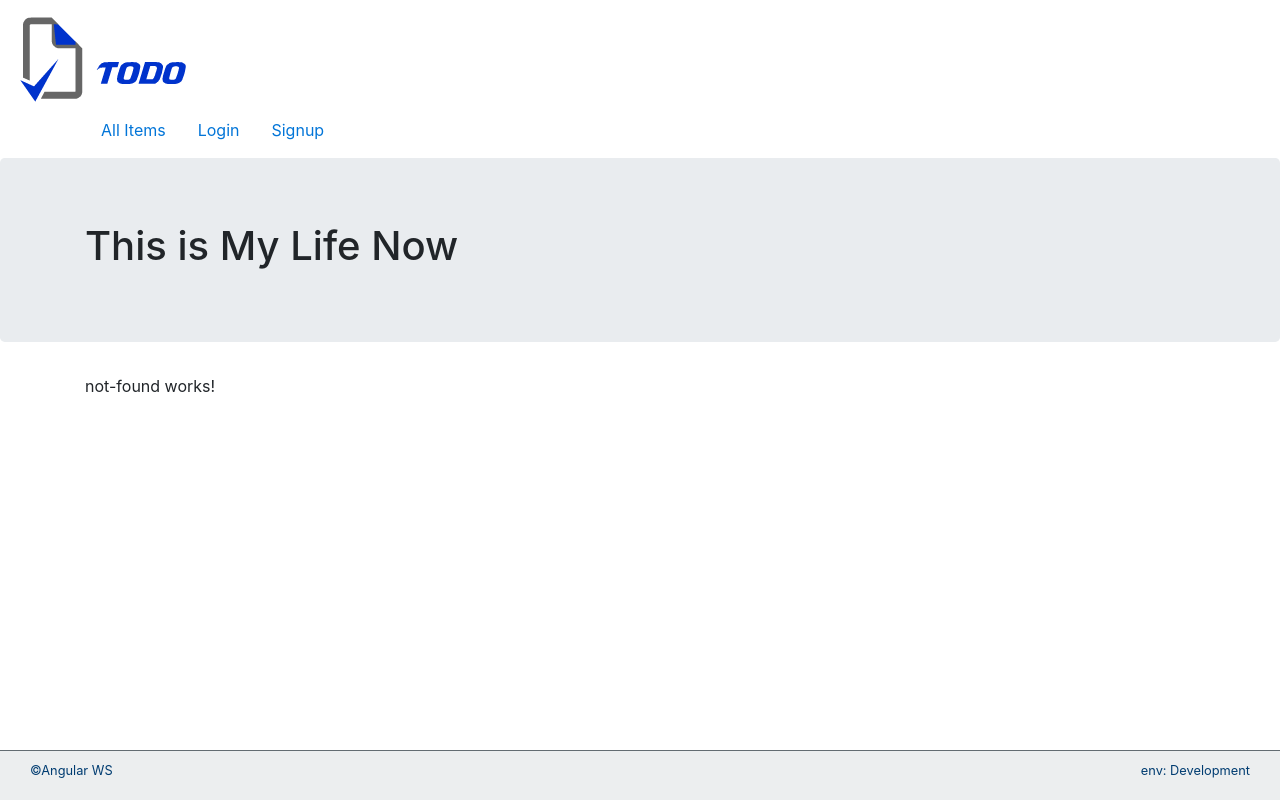
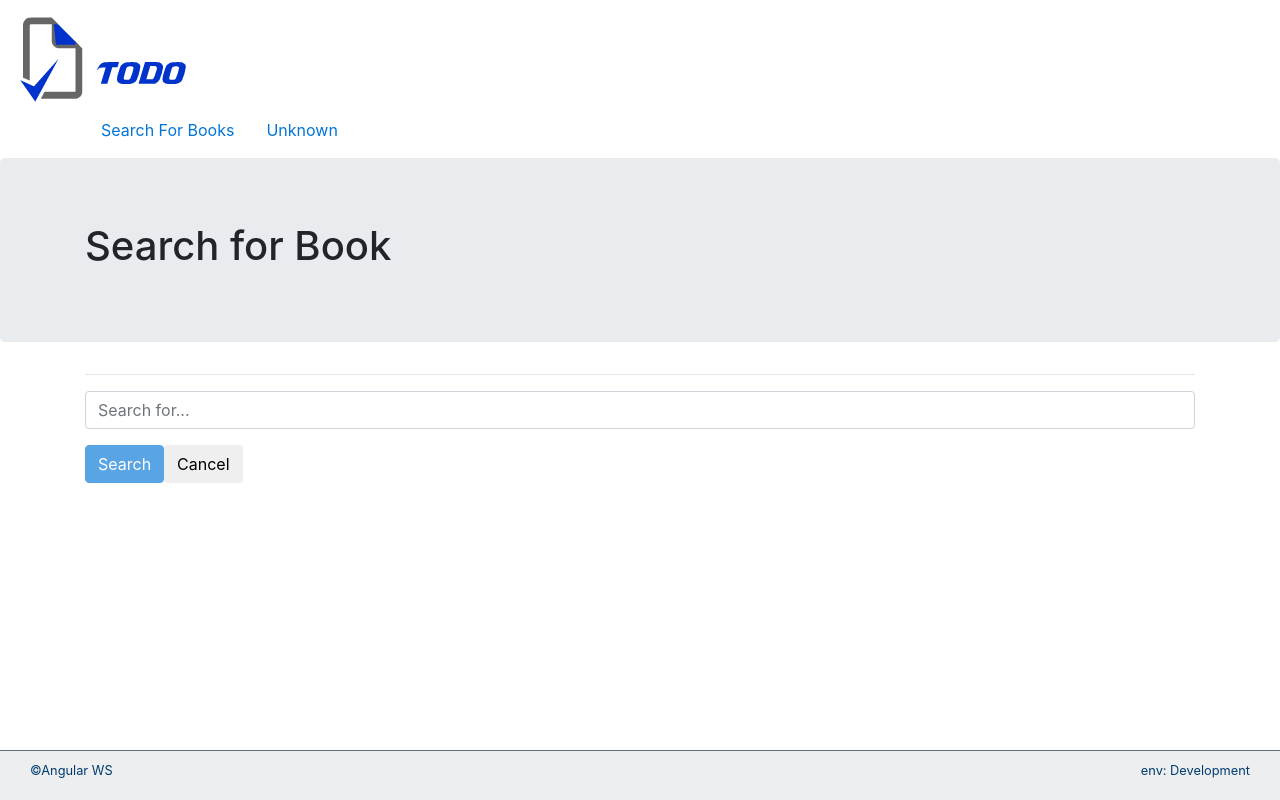
Before and after one commit to martin-d/LibWay, an Angular app: page /search in a window 1280 px wide. Built offline with nearby package versions, Linux system fonts and the light colour scheme.

Commit message:
add search service to call our api

```diff
--- a/src/app/app.component.ts
+++ b/src/app/app.component.ts
@@ -8,6 +8,6 @@ import { FooterComponent } from './shared/footer/footer.component';
   styleUrls: ['./app.component.scss']
 })
 export class AppComponent {
-  title = 'This is My Life Now';
+  title = 'Search for Book';
   pizzaCat = 'https://i.pinimg.com/736x/59/74/a8/5974a849873f241c69819d199bace861--funny-shit-funny-pics.jpg'
 }
--- a/src/app/search/search.component.html
+++ b/src/app/search/search.component.html
@@ -1,3 +1,20 @@
-<p>
-  search works!
-</p>
+<!-- <h1>Search</h1> -->
+<hr>
+<div>
+    <form #searchForm="ngForm" (ngSubmit)="search(searchForm.value)" autocomplete="off" novalidate>
+        <div class="form-group">
+            <!-- <label for="search">Search for:</label> -->
+            <input required name="search" (ngModel)="search" id="search" type="text" class="form-control" placeholder="Search for..." />
+            <div *ngIf="search.errors && (search.dirty || search.touched)" class="alert alert-danger">
+                <div [hidden]="!search.errors.required">
+                    Search cannot be empty
+                </div>
+            </div>
+        </div>
+        <button type="submit"  [disabled]="searchForm.invalid" class="btn btn-primary">Search</button>
+        <button type="button" class="btn btn-default">Cancel</button>
+    </form>
+    <div *ngIf="invalidSearch" class="alert alert-danger">
+        Invalid Search
+    </div>
+</div>
--- a/src/app/search/search.component.ts
+++ b/src/app/search/search.component.ts
@@ -1,4 +1,6 @@
 import { Component, OnInit } from '@angular/core';
+import { SearchService } from '../shared/services/search.service'
+import { Router } from '@angular/router';
 
 @Component({
   selector: 'app-search',
@@ -6,10 +8,23 @@ import { Component, OnInit } from '@angular/core';
   styleUrls: ['./search.component.scss']
 })
 export class SearchComponent implements OnInit {
+  invalidSearch = false;
 
-  constructor() { }
+  constructor(private searchService: SearchService, private router: Router) { }
 
   ngOnInit() {
   }
 
+
+  search(formValues) {
+    this.searchService.search(formValues.search)
+        .subscribe(result => {
+          if (!result) {
+            this.invalidSearch = true;
+          } else {
+            //display search results
+          }
+        });
+  }
+
 }
--- a/src/app/shared/header/header.component.html
+++ b/src/app/shared/header/header.component.html
@@ -10,13 +10,10 @@
     <div class="container">
       <ul class="nav nav-pills">
         <li class="nav-item active">
-            <a (click)="toggleMenu()" class="nav-link" routerLink="/">All Items</a>
+            <a (click)="toggleMenu()" class="nav-link" routerLink="/search">Search For Books</a>
         </li>
         <li class="nav-item active">
-            <a (click)="toggleMenu()" class="nav-link" routerLink="/login">Login</a>
-        </li>
-        <li class="nav-item active">
-            <a (click)="toggleMenu()" class="nav-link" routerLink="/signup">Signup</a>
+            <a (click)="toggleMenu()" class="nav-link" routerLink="/unknown">Unknown</a>
         </li>
       </ul>
     </div>
--- /dev/null
+++ b/src/app/shared/services/search.service.ts
@@ -0,0 +1,31 @@
+import { Injectable } from '@angular/core';
+import { Http, Response, RequestOptions } from '@angular/http';
+import { Observable } from 'rxjs/Rx';
+import { Book } from '../classes/book';
+import { environment } from '../../../environments/environment';
+
+@Injectable()
+export class SearchService {
+  private options = new RequestOptions({ withCredentials: true });
+  private url: string = `${environment.apiBaseUrl}/user`;
+
+  constructor(private http: Http) { }
+
+  search(search: string): Observable<boolean | Response> {
+    const searchInfo = { 'searchString': search };
+    return this.http.post( `${this.url}/search`, searchInfo, this.options)
+        .do((res: Response) => {
+            if (res){
+              // return <Array<Book>>res.json();
+                return Observable.of(true);
+            }
+
+            return Observable.of(false);
+        })
+        .catch(error => {
+            console.log('login error', error);
+            return Observable.of(false);
+        });
+  }
+
+}
--- a/src/environments/environment.ts
+++ b/src/environments/environment.ts
@@ -6,5 +6,6 @@
 export const environment = {
   production: false,
   environmentName: 'Development',
-  apiBaseUrl: 'https://dj-sails-todo.azurewebsites.net'
+  // apiBaseUrl: 'https://dj-sails-todo.azurewebsites.net',
+  apiBaseUrl: 'localhost:8081'
 };
```
Also changed, not shown: src/app/app-routing.module.ts (+8 -6 lines), src/app/app.module.ts (+4 -3 lines), 1 other file (tests, documents, lock files or other folders).
